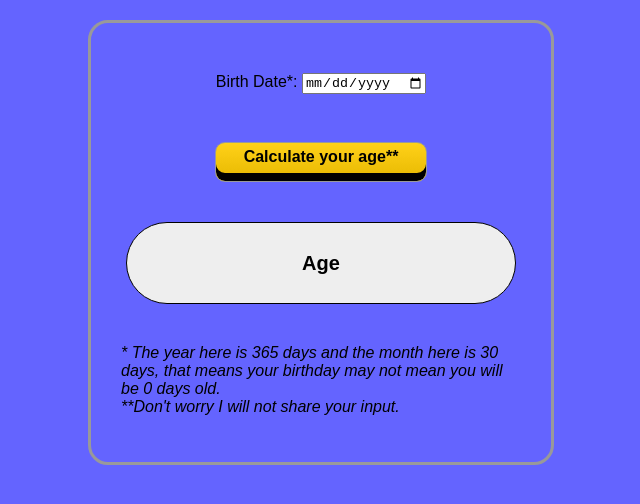
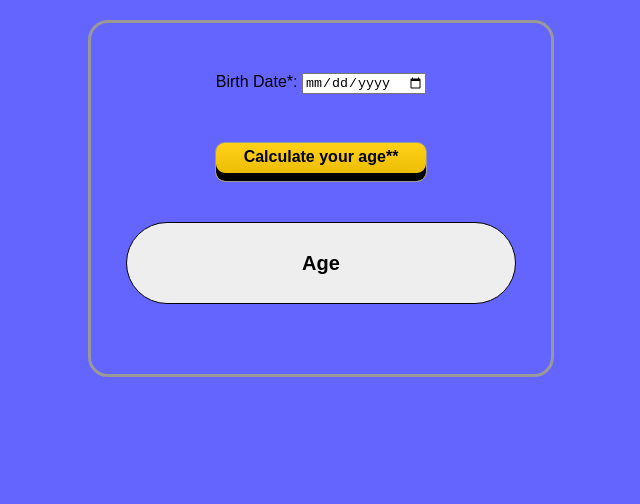
Before and after one commit to Rmpunam1996/age-calculator, a plain HTML site: page index.html in a window 1280 px wide. Shown: the whole page, without its empty margins (319-959 px from the left). Drawn offline with nearby package versions, Linux system fonts and the light colour scheme.

Commit message:
Update index.html

```diff
--- a/index.html
+++ b/index.html
@@ -12,9 +12,7 @@
         <div id="calculate">Calculate your age**</div>
 
         <div id="age_container"><span id="exact_age">Age</span></div>
-        <p><em>* The year here is 365 days and the month here is 30 days, that means your birthday may not mean you will be 0 days old.</br>
-        **Don't worry I will not share your input.</em></p>
-        </p>
+
     </div>
 </body>
 </html>
```
